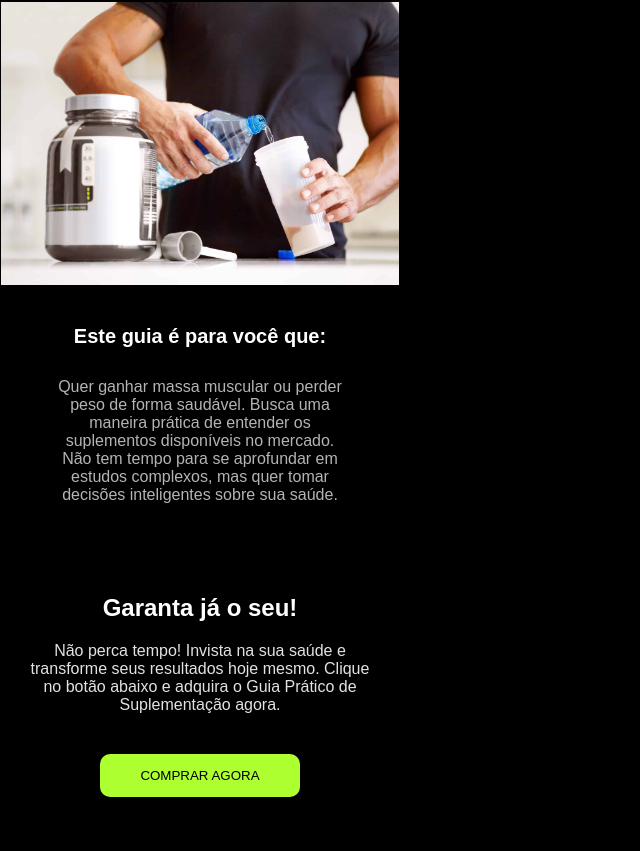
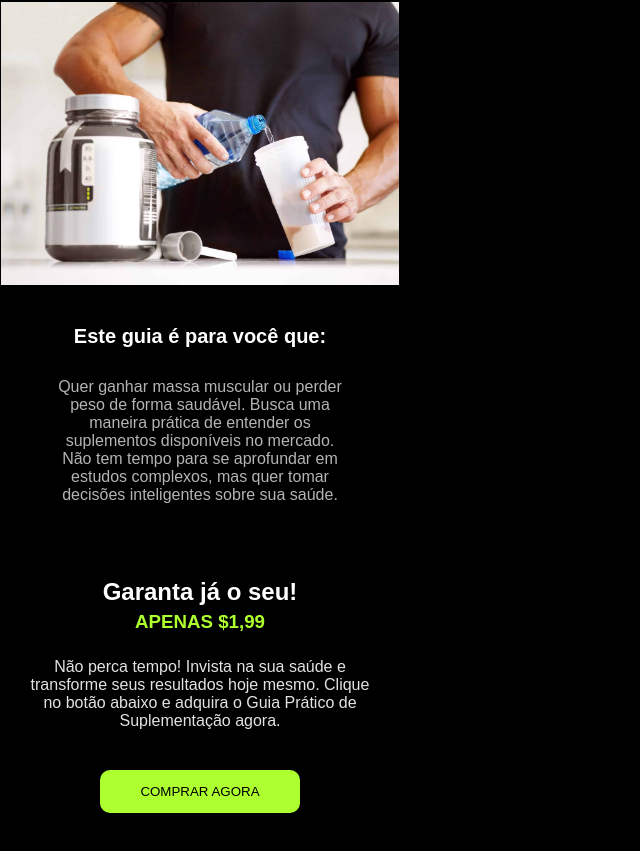
Before and after one commit to fabiohenridev/LP, a React (Vite) app in the folder guiasuplemento/: page / in a window 1280 px wide. Shown: the part 1378-2229 px from the top of the page, without its empty margins (0-640 px from the left). Built offline with nearby package versions, Linux system fonts and the light colour scheme.

Commit message:
update-lp

```diff
--- a/guiasuplemento/src/Componentes/Button.css
+++ b/guiasuplemento/src/Componentes/Button.css
@@ -29,3 +29,8 @@ p{
     justify-content: center;
     padding: 20px;
 }
+
+h3{
+    color: greenyellow;
+    padding: 5px;
+}
--- a/guiasuplemento/src/Componentes/Button.jsx
+++ b/guiasuplemento/src/Componentes/Button.jsx
@@ -5,6 +5,7 @@ export default function Button(){
         <div>
          <div className='Button'>
             <h2>Garanta já o seu!</h2>
+            <h3>APENAS $1,99</h3>
             <p>Não perca tempo! Invista na sua saúde e transforme seus resultados hoje mesmo. Clique no botão abaixo e adquira o Guia Prático de Suplementação agora.</p>
             <div className='Botao'>
             <button onClick={()=>ConnectGetway()}>COMPRAR AGORA</button>
```
